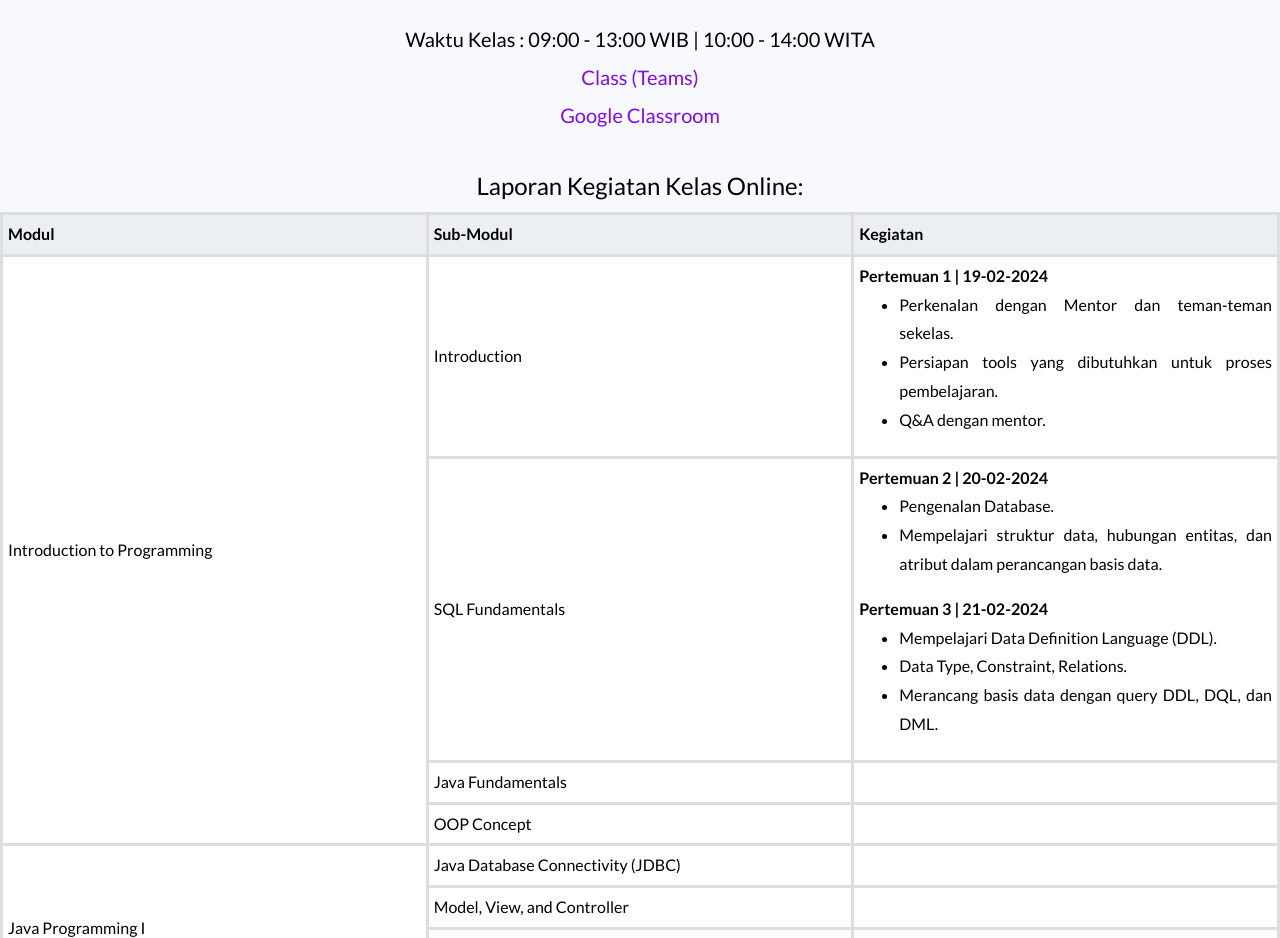
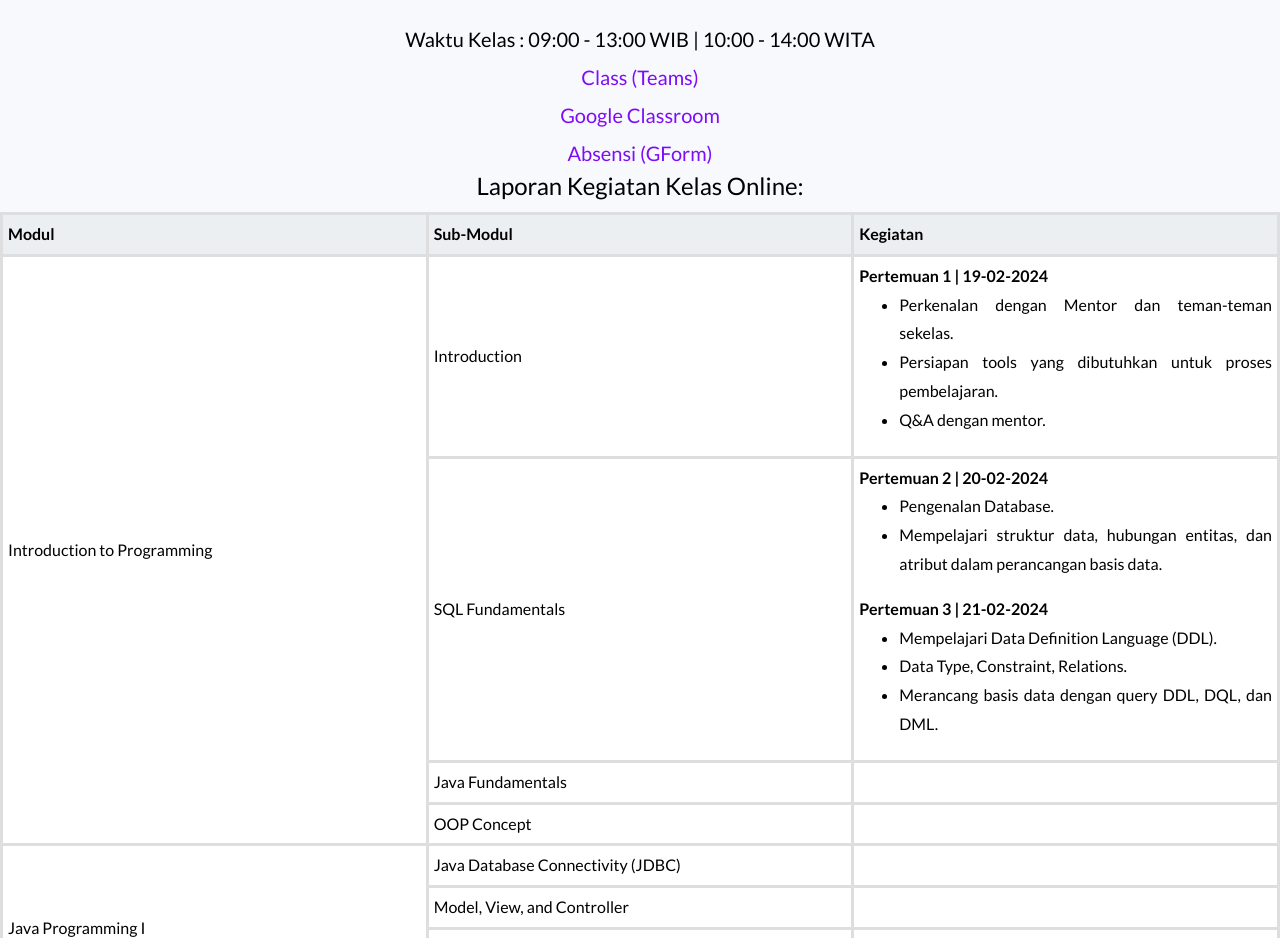
Before and after one commit to MasterThe8/FSJD-Class-Schedule, a plain HTML site: page index.html in a window 1280 px wide. Shown: the part 880-1818 px from the top of the page. Drawn offline with Linux system fonts and the light colour scheme.

Commit message:
add absensi gform link

```diff
--- a/index.html
+++ b/index.html
@@ -93,6 +93,7 @@
 		<h5>Waktu Kelas : 09:00 - 13:00 WIB | 10:00 - 14:00 WITA</h5>
 		<h5><a href="https://bit.ly/FSDClass" target="_blank">Class (Teams)</a></h5>
 		<h5><a href="https://classroom.google.com/c/NjUzODUyOTk1Nzc3?cjc=hk7h6aq" target="_blank">Google Classroom</a></h5>
+		<h5><a href="https://bit.ly/attedancefullstack" target="_blank">Absensi (GForm)</a></h5>
 	</div>
 
 	<h4 class="h4-text">Laporan Kegiatan Kelas Online:</h4>
```
